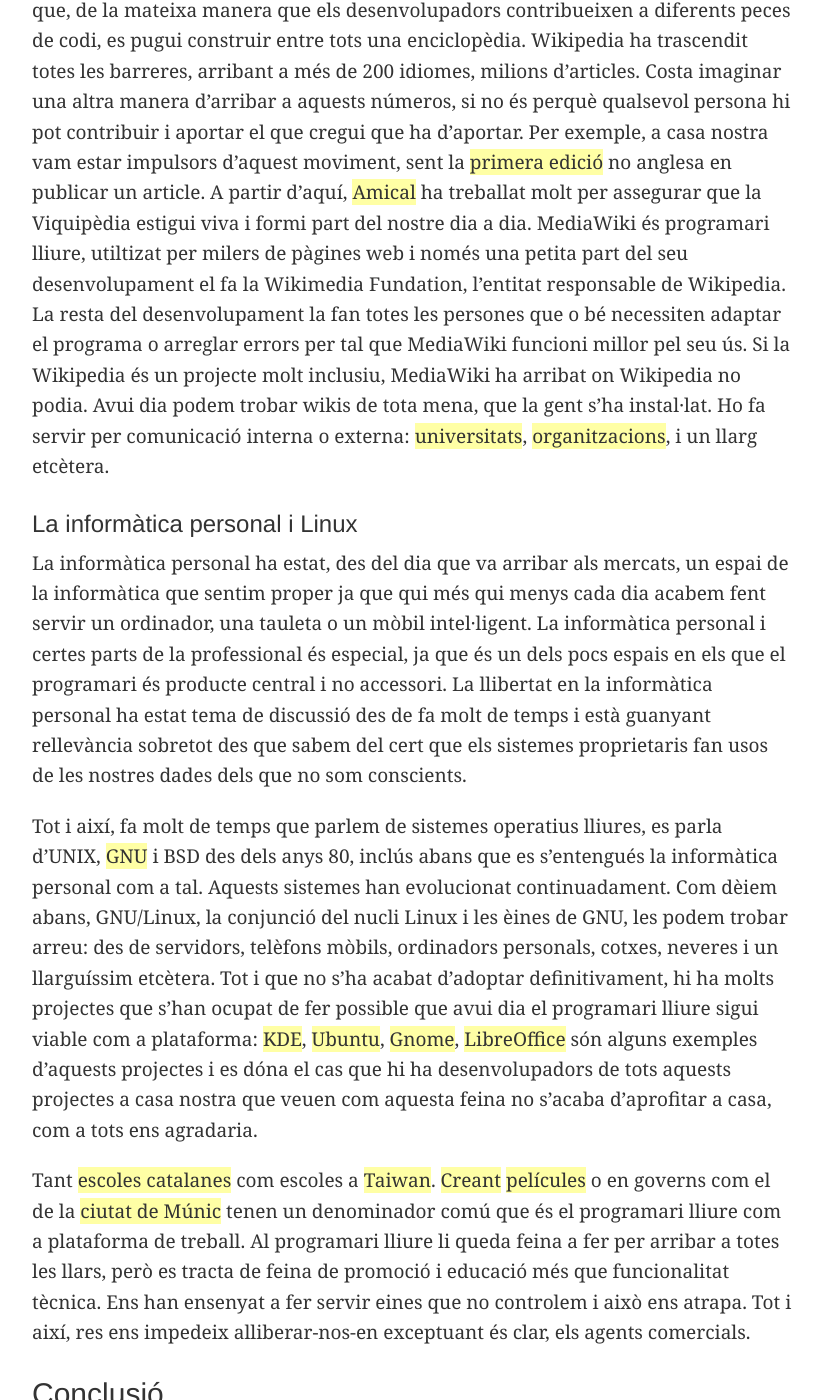
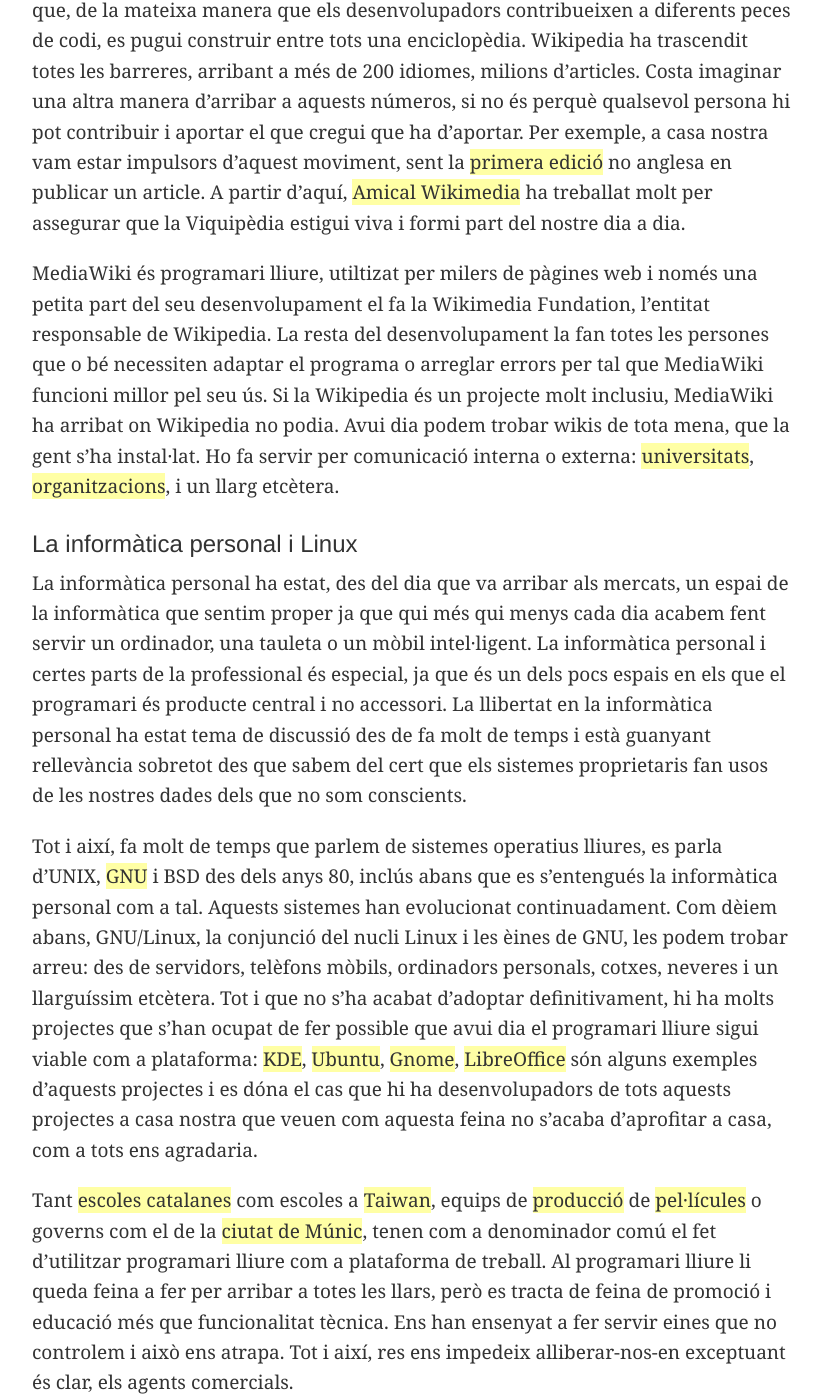
Before and after one commit to bcnfs/bcnfs.github.io, a Jekyll site: the page built from collaborations/obrintbarcelona.md, in a window 1280 px wide and 1400 px high, scrolled down 4326 px. Shown: the whole window, without its empty margins (228-1050 px from the left). Built offline with Jekyll 4.4.1, drawn with Linux system fonts in a browser that asks for light colours; some of the changed text lies outside the part shown.

Commit message:
Suggestions by David Gomez

```diff
--- a/collaborations/obrintbarcelona.md
+++ b/collaborations/obrintbarcelona.md
@@ -53,7 +53,8 @@
 
 Wikipedia va començar el Gener del 2001 utilitzant UseModWiki i això li va permetre començar amb la idea de manera imminent i sense costos de producció de programari a mida i comprovar si realment era una idea de bojos o no. Cap a mitjans del 2001 Wikipedia havia crescut tant que era massa gran per UseModWiki, el programa se'ls havia quedat petit i era moment de començar a pensar en alternatives. Un estudiant d’universitat que era editor de Wikipedia va començar un nou programa utilitzant un aleshores nou llenguatge de programació anomenat PHP i una base de dades anomenada MySQL, tots dos programari lliure. Gràcies a les característiques de PHP i a l’ús d’una base de dades el nou programa va funcionar bé fins que de nou es va quedar petit. Amb tota l’experiència guanyada en aquest temps Lee Daniel Crocker va començar el que esdevendria la base del projecte que finalment al 2003 es va conèixer com [MediaWiki](https://www.mediawiki.org), el programari en que es basa Wikipedia.
 
-L'impacte de la cultura lliure ha anat més enllà del programari lliure. El sol fet d'haver adoptat una llicència adequada dins les Creative Commons, ha assegurat que, de la mateixa manera que els desenvolupadors contribueixen a diferents peces de codi, es pugui construir entre tots una enciclopèdia. Wikipedia ha trascendit totes les barreres, arribant a més de 200 idiomes, milions d'articles. Costa imaginar una altra manera d'arribar a aquests números, si no és perquè qualsevol persona hi pot contribuir i aportar el que cregui que ha d'aportar. Per exemple, a casa nostra vam estar impulsors d'aquest moviment, sent la [primera edició](http://www.bbc.com/mundo/movil/noticias/2012/05/120501_tecnologia_wikipedia_catalan_aa.shtml) no anglesa en publicar un article. A partir d'aquí, [Amical](https://en.wikipedia.org/wiki/Amical) ha treballat molt per assegurar que la Viquipèdia estigui viva i formi part del nostre dia a dia.
+L'impacte de la cultura lliure ha anat més enllà del programari lliure. El sol fet d'haver adoptat una llicència adequada dins les Creative Commons, ha assegurat que, de la mateixa manera que els desenvolupadors contribueixen a diferents peces de codi, es pugui construir entre tots una enciclopèdia. Wikipedia ha trascendit totes les barreres, arribant a més de 200 idiomes, milions d'articles. Costa imaginar una altra manera d'arribar a aquests números, si no és perquè qualsevol persona hi pot contribuir i aportar el que cregui que ha d'aportar. Per exemple, a casa nostra vam estar impulsors d'aquest moviment, sent la [primera edició](http://www.bbc.com/mundo/movil/noticias/2012/05/120501_tecnologia_wikipedia_catalan_aa.shtml) no anglesa en publicar un article. A partir d'aquí, [Amical Wikimedia](https://www.wikimedia.cat/) ha treballat molt per assegurar que la Viquipèdia estigui viva i formi part del nostre dia a dia.
+
 MediaWiki és programari lliure, utiltizat per milers de pàgines web i només una petita part del seu desenvolupament el fa la Wikimedia Fundation, l’entitat responsable de Wikipedia. La resta del desenvolupament la fan totes les persones que o bé necessiten adaptar el programa o arreglar errors per tal que MediaWiki funcioni millor pel seu ús. Si la Wikipedia és un projecte molt inclusiu, MediaWiki ha arribat on Wikipedia no podia. Avui dia podem trobar wikis de tota mena, que la gent s'ha instal·lat. Ho fa servir per comunicació interna o externa: [universitats](https://wikitolearn.org), [organitzacions](https://community.kde.org), i un llarg etcètera.
 
 ### La informàtica personal i Linux
@@ -61,14 +62,14 @@
 
 Tot i així, fa molt de temps que parlem de sistemes operatius lliures, es parla d'UNIX, [GNU](http://gnu.org) i BSD des dels anys 80, inclús abans que es s'entengués la informàtica personal com a tal. Aquests sistemes han evolucionat continuadament. Com dèiem abans, GNU/Linux, la conjunció del nucli Linux i les èines de GNU, les podem trobar arreu: des de servidors, telèfons mòbils, ordinadors personals, cotxes, neveres i un llarguíssim etcètera. Tot i que no s'ha acabat d'adoptar definitivament, hi ha molts projectes que s'han ocupat de fer possible que avui dia el programari lliure sigui viable com a plataforma: [KDE](http://kde.org), [Ubuntu](http://ubuntu.com), [Gnome](http://gnome.org), [LibreOffice](https://www.libreoffice.org) són alguns exemples d'aquests projectes i es dóna el cas que hi ha desenvolupadors de tots aquests projectes a casa nostra que veuen com aquesta feina no s'acaba d'aprofitar a casa, com a tots ens agradaria.
 
-Tant [escoles catalanes](http://linkat.xtec.cat/portal/index.php) com escoles a [Taiwan](https://dot.kde.org/2013/10/02/ezgo-free-and-open-source-software-taiwans-schools). [Creant](http://linux.softpedia.com/blog/KDE-and-Linux-Were-Used-in-the-Production-of-the-Movie-quot-Gravity-quot-425516.shtml) [películes](http://forums.scotsnewsletter.com/index.php?showtopic=72685) o en governs com el de la [ciutat de Múnic](https://en.wikipedia.org/wiki/LiMux) tenen un denominador comú que és el programari lliure com a plataforma de treball. Al programari lliure li queda feina a fer per arribar a totes les llars, però es tracta de feina de promoció i educació més que funcionalitat tècnica. Ens han ensenyat a fer servir eines que no controlem i això ens atrapa. Tot i així, res ens impedeix alliberar-nos-en exceptuant és clar, els agents comercials.
+Tant [escoles catalanes](http://linkat.xtec.cat/portal/index.php) com escoles a [Taiwan](https://dot.kde.org/2013/10/02/ezgo-free-and-open-source-software-taiwans-schools), equips de  [producció](http://linux.softpedia.com/blog/KDE-and-Linux-Were-Used-in-the-Production-of-the-Movie-quot-Gravity-quot-425516.shtml) de [pel·lícules](http://forums.scotsnewsletter.com/index.php?showtopic=72685) o governs com el de la [ciutat de Múnic](https://en.wikipedia.org/wiki/LiMux), tenen com a denominador comú el fet d'utilitzar programari lliure com a plataforma de treball. Al programari lliure li queda feina a fer per arribar a totes les llars, però es tracta de feina de promoció i educació més que funcionalitat tècnica. Ens han ensenyat a fer servir eines que no controlem i això ens atrapa. Tot i així, res ens impedeix alliberar-nos-en exceptuant és clar, els agents comercials.
 
 ## Conclusió
 El programari lliure ha guanyat.
 
 Gairebé tots els projectes que es desenvolupen avui dia estan basats en programari lliure, des del més petit dels projectes que una programadora aficionada està desenvolupant a un petit poble de la rodalia, fins els grans projectes de les grans corporacions com poden ser Google o Facebook. Això és possible pel fet que amb el programari lliure tothom hi pot guanyar: rics i pobres, grans i petits. Tot i així, no podem baixar la guàrdia. És un món que canvia constantment i hem d'assegurar que anem al ritme que toca, i que no donem passos en fals.
 
-Quan parlem de programari lliure, normalment ens referim a les 4 llibertats fonamentals del programari lliure. Havent repassat aquests casos, què veiem que estan aportant realment?
+Quan parlem de programari lliure, normalment ens referim a les [4 llibertats](https://fsfe.org/freesoftware/basics/4freedoms.en.html) fonamentals del programari lliure. Havent repassat aquests casos, què veiem que estan aportant realment?
 
 1. _libertat d'ús_: no volem ni ens interessa excloure ningú en la societat a causa de decisions (econòmiques o no) que hagin adoptat els responsables del programari a disposició. Com hagués pogut Wikipedia acabar tenint el millor programari per enciclopèdies si només l'haguéssin pogut fer servir ells?
 
```
